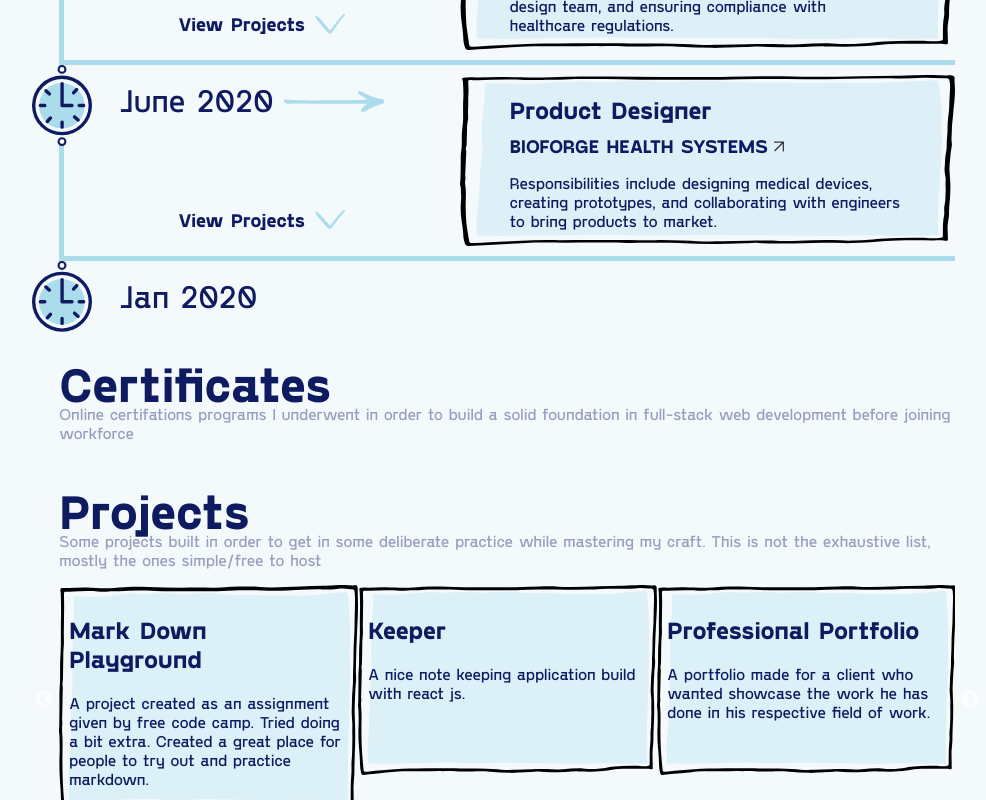
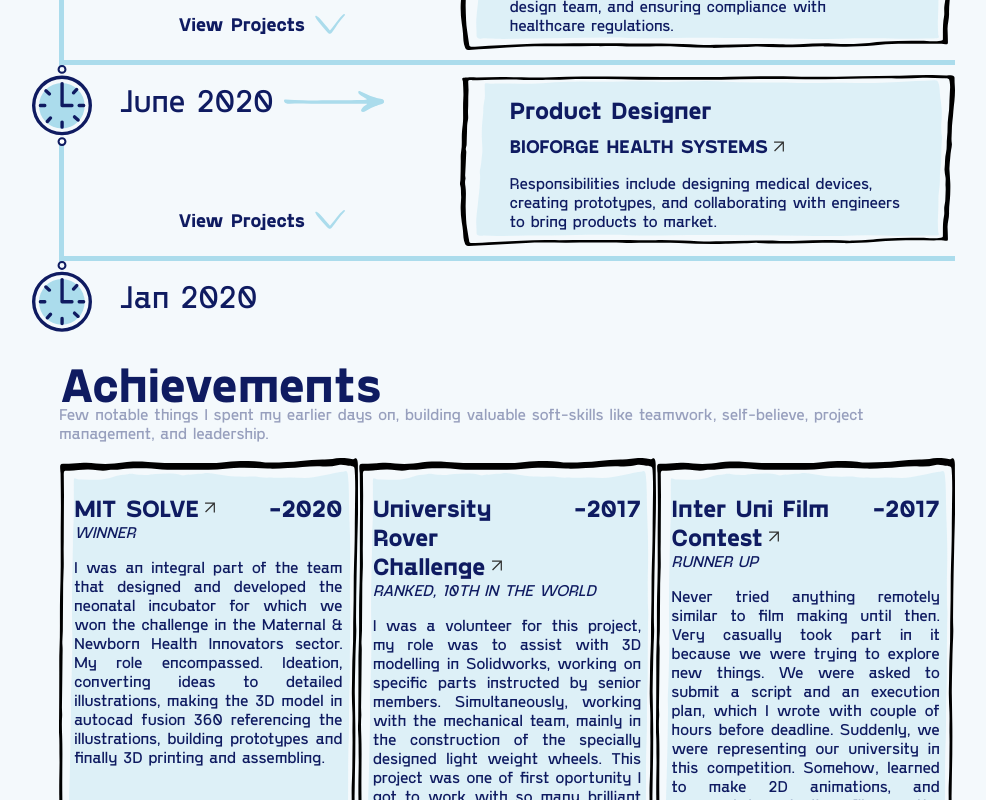
Before and after one commit to AbrarChowdhury/next-portfolio, a Next.js app: page / in a window 1280 px wide. Shown: the part 2000-2800 px from the top of the page, without its empty margins (133-1119 px from the left). Built offline with nearby package versions, Linux system fonts and the light colour scheme; grey boxes are pictures that could not be loaded.

Commit message:
create section components and write about achievements

```diff
--- /dev/null
+++ b/components/Achievements.js
@@ -0,0 +1,69 @@
+import React from "react"
+import LiveView from "./LiveView"
+
+const Achievements = () => {
+  return (
+    <section id='achievements'>
+      <h1 className='title'>Achievements</h1>
+      <p className='subTile'>
+        Few notable things I spent my earlier days on, building valuable
+        soft-skills like teamwork, self-believe, project management, and
+        leadership.
+      </p>
+      <div className='achievementContainer col-3'>
+        <Achievement
+          award='MIT SOLVE'
+          date='2020'
+          position='Winner'
+          url='https://solve.mit.edu/events/solve-challenge-finals-2020'
+          role='I was an integral part of the team that designed and developed the neonatal incubator for which we won the challenge in the Maternal & Newborn Health Innovators sector. My role encompassed. Ideation, converting ideas to detailed illustrations, making the 3D model in autocad fusion 360 referencing the illustrations, building prototypes and finally 3D printing and assembling.'
+        />
+        <Achievement
+          award='University Rover Challenge'
+          date='2017'
+          position='Ranked, 10th in the World'
+          url='https://www.dhakatribune.com/feature/tech/22449/iub-secures-10th-spot-in-university-rover'
+          role='I was a volunteer for this project, my role was to assist with 3D modelling in Solidworks, working on specific parts instructed by senior members. Simultaneously, working with the mechanical team, mainly in the construction of the specially designed light weight wheels. This project was one of first oportunity I got to work with so many brilliant minds. Brilliant opportunity to just observe and absorb and grow'
+        />
+        <Achievement
+          award='Inter Uni Film Contest'
+          date='2017'
+          position='Runner Up'
+          url='https://www.youtube.com/watch?v=6R1BwF9i_4g&t=2s&ab_channel=RezwanulAhmedShakib'
+          role='Never tried anything remotely similar to film making until then. Very casually took part in it because we were trying to explore new things. We were asked to submit a script and an execution plan, which I wrote with couple of hours before deadline. Suddenly, we were representing our university in this competition. Somehow, learned to make 2D animations, and managed to submit a film on the importance of convserving biodiversity.'
+        />
+      </div>
+    </section>
+  )
+}
+
+export default Achievements
+
+function Achievement({ award, date, position,url, role }) {
+  return (
+    <div
+      style={{
+        display: "block",
+        padding: "15px",
+        background: "url(rect_back.svg)",
+        backgroundSize: "100% 100%",
+        backgroundRepeat: "no-repeat",
+        backgroundPosition: "center",
+        minHeight: "170px",
+      }}
+    >
+      <div
+        style={{
+          display: "grid",
+          gridTemplateColumns: "1fr max-content",
+          gridGap: "20px",
+        }}
+      >
+        <h2 style={{ marginBottom: 0 }}>{award}<LiveView link={url}/></h2>
+        <h2 style={{ marginBottom: 0 }}>-{date}</h2>
+      </div>
+      <p style={{ marginTop: 0, textTransform:"uppercase" }}><i>{position}</i></p>
+      <p style={{ marginTop: 0, textAlign:"justify" }}>{role}</p>
+    </div>
+  )
+}
--- /dev/null
+++ b/components/Blogs.js
@@ -0,0 +1,41 @@
+import React from "react"
+
+const Blogs = () => {
+  return (
+    <section id='blogs'>
+      <h1 className='title'>Blogs</h1>
+      <p className='subTile'>
+        Online certifations programs I underwent in order to build a solid
+        foundation in full-stack web development before joining workforce
+      </p>
+      <div className='blogContainer'>
+        <Blog title="" link="" desc="" />
+        <Blog title="" link="" desc="" />
+        <Blog title="" link="" desc="" />
+      </div>
+    </section>
+  )
+}
+
+export default Blogs
+
+function Blog({ title, link, desc }) {
+  return (
+    <a
+      style={{
+        display: "block",
+        padding: "10px",
+        position: "relative",
+        background: "url(rect_back.svg)",
+        backgroundSize: "100% 100%",
+        backgroundRepeat: "no-repeat",
+        backgroundPosition: "center",
+        minHeight: "170px",
+      }}
+      href={link}
+    >
+      <h2>{title}</h2>
+      <p>{desc}</p>
+    </a>
+  )
+}
--- a/components/Certificates.js
+++ b/components/Certificates.js
@@ -5,7 +5,7 @@ const Certificates = () => {
   return (
     <section id='certificates'>
       <h1 className='title'>Certificates</h1>
-      <p className="subTile">Online certifations programs I underwent in order to build a solid foundation in full-stack web development before joining workforce</p>
+      <p className="subTile">I went through many online courses and tutorials in order to build a solid foundation in full-stack web development before joining workforce, here are a few that provided certificates.</p>
       <div className='certificateContainer'>
         <Certificate src=""/>
         <Certificate src=""/>
--- /dev/null
+++ b/components/Explorations.js
@@ -0,0 +1,41 @@
+import React from "react"
+
+const Explorations = () => {
+  return (
+    <section id='explorations'>
+      <h1 className='title'>Explorations</h1>
+      <p className='subTile'>
+        Online certifations programs I underwent in order to build a solid
+        foundation in full-stack web development before joining workforce
+      </p>
+      <div className='explorationContainer'>
+        <Exploration title="" link="" desc="" />
+        <Exploration title="" link="" desc="" />
+        <Exploration title="" link="" desc="" />
+      </div>
+    </section>
+  )
+}
+
+export default Explorations
+
+function Exploration({ title, link, desc }) {
+  return (
+    <a
+      style={{
+        display: "block",
+        padding: "10px",
+        position: "relative",
+        background: "url(rect_back.svg)",
+        backgroundSize: "100% 100%",
+        backgroundRepeat: "no-repeat",
+        backgroundPosition: "center",
+        minHeight: "170px",
+      }}
+      href={link}
+    >
+      <h2>{title}</h2>
+      <p>{desc}</p>
+    </a>
+  )
+}
--- a/components/Projects.js
+++ b/components/Projects.js
@@ -10,7 +10,7 @@ const Projects = () => {
   return (
     <section id="projects">
       <h1 className="title">Projects</h1>
-      <p className="subTile">Some projects built in order to get in some deliberate practice while mastering my craft. This is not the exhaustive list, mostly the ones simple/free to host</p>
+      <p className="subTile">Some projects built in order to get in some deliberate practice while mastering my craft. Definitely not the exhaustive list, mostly the ones simple/free to host.</p>
       <div className="petProjectContainer">
         <CardCarousel cards={cards} />
       </div>
--- a/pages/index.js
+++ b/pages/index.js
@@ -10,6 +10,9 @@ import ContactForm from "../components/Contact"
 import Socials from "../components/Socials"
 import Footer from "../components/Footer"
 import Certificates from "../components/Certificates"
+import Blogs from "../components/Blogs"
+import Achievements from "../components/Achievements"
+import Explorations from "../components/Explorations"
 export default function Home() {
   const ref = useRef()
   const scrollRef = useRef()
@@ -82,17 +85,21 @@ export default function Home() {
         </p>
       </section>
 
-      <main className="main">
+      <main className='main'>
         <About />
         <ExperienceSection />
-        <Certificates/>
+        {/* <Explorations /> */}
+        {/* <Blogs /> */}
+        {/* replace explorations with blogs later on */}
+        <Achievements />
+        <Certificates />
         <Projects />
         <section id='contact'>
           <h1 className='title'>Get In Touch</h1>
         </section>
       </main>
       <ContactForm />
-      <Footer/>
+      <Footer />
       {/* <footer className={styles.footer}>
         <Socials />
       </footer> */}
--- a/styles/globals.css
+++ b/styles/globals.css
@@ -31,7 +31,7 @@ h1 {
 h1:hover {
   letter-spacing: 2px; /* Increase the space between letters on hover */
 }
-.subTile{
+.subTile {
   margin-top: -3rem;
   opacity: 0.4;
 }
@@ -44,6 +44,10 @@ a {
   box-sizing: Btn border-box;
 }
 
+.col-3 {
+  display: grid;
+  grid-template-columns: repeat(3, 1fr);
+}
 .onlyMidBtn {
   display: none !important;
 }
@@ -225,6 +229,52 @@ input:focus-visible {
 }
 
 /* RESPONSIVE */
+@media (max-width: 1300px) {
+  .main {
+    padding: 2rem 15%;
+  }
+  .projectsContainer {
+  }
+}
+@media (max-width: 1100px) {
+  /* EXPRERIENCE */
+  .companyDetailContainer {
+    flex-direction: column;
+  }
+  .companyDetails {
+    margin-top: 25px;
+  }
+  .jobArrow {
+    display: none !important;
+  }
+  .projectsContainer {
+    grid-template-columns: 1fr;
+    padding-top: 10px;
+  }
+  .subProjectContainer {
+    padding-bottom: 60px;
+  }
+  .col-4 {
+    grid-template-columns: repeat(2, 1fr);
+  }
+  .onlyBigBtn {
+    display: none;
+  }
+  .onlyMidBtn {
+    display: flex !important;
+  }
+}
+@media (max-width: 900px) {
+  .main {
+    padding: 2rem 10% !important;
+  }
+  .col-3 {
+    grid-template-columns: repeat(2, 1fr);
+  }
+  /* .petProjectContainer {
+    grid-template-columns: repeat(2, 1fr);
+  } */
+}
 @media (max-width: 600px) {
   body {
     text-align: center;
@@ -242,7 +292,9 @@ input:focus-visible {
   .notPhone {
     display: none;
   }
-
+  .col-3 {
+    grid-template-columns: 1fr;
+  }
   .aboutFont {
     font-size: 1.1em;
     text-align: justify;
@@ -306,50 +358,6 @@ input:focus-visible {
     display: none !important;
   }
 }
-@media (max-width: 900px) {
-  .main {
-    padding: 2rem 10% !important;
-  }
-  /* .petProjectContainer {
-    grid-template-columns: repeat(2, 1fr);
-  } */
-}
-@media (max-width: 1100px) {
-  /* EXPRERIENCE */
-  .companyDetailContainer {
-    flex-direction: column;
-  }
-  .companyDetails {
-    margin-top: 25px;
-  }
-  .jobArrow {
-    display: none !important;
-  }
-  .projectsContainer {
-    grid-template-columns: 1fr;
-    padding-top: 10px;
-  }
-  .subProjectContainer {
-    padding-bottom: 60px;
-  }
-  .col-4 {
-    grid-template-columns: repeat(2, 1fr);
-  }
-  .onlyBigBtn {
-    display: none;
-  }
-  .onlyMidBtn {
-    display: flex !important;
-  }
-}
-
-@media (max-width: 1300px) {
-  .main {
-    padding: 2rem 15%;
-  }
-  .projectsContainer {
-  }
-}
 
 .petProjectContainer .slick-slide {
   display: flex;
```
